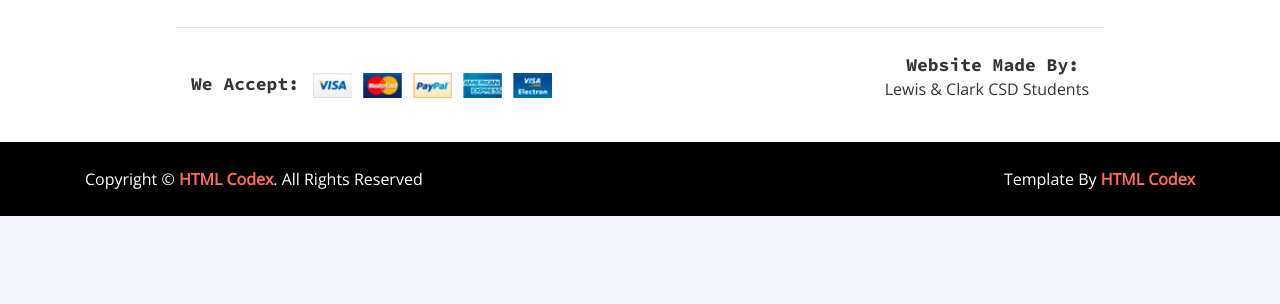
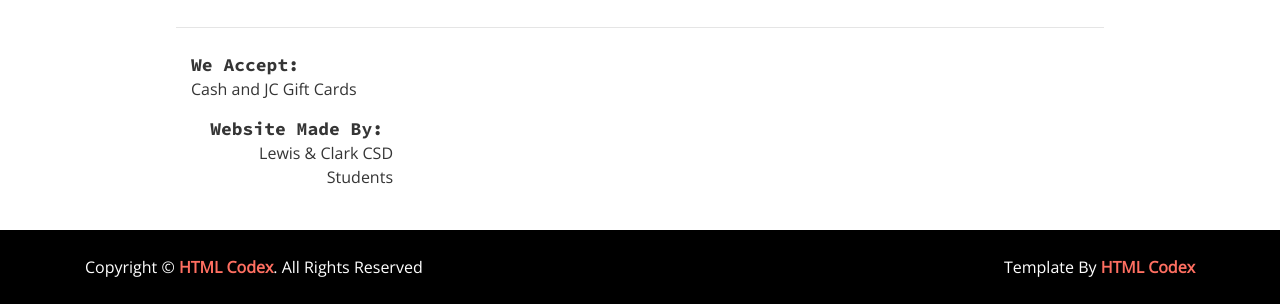
Before and after one commit to Ella-03/JC_store, a plain HTML site: page cart.html in a window 1280 px wide. Shown: the part 1005-1309 px from the top of the page. Before the commit the page ends 1221 px from the top, so only its background shows below. Drawn offline with nearby package versions, Linux system fonts and the light colour scheme.

Commit message:
modified:   cart.html 	modified:   checkout.html 	modified:   contact.html 	modified:   index.html 	modified:   login.html 	modified:   my-account.html 	modified:   product-detail.html 	modified:   product-list.html 	modified:   wishlist.html

```diff
--- a/cart.html
+++ b/cart.html
@@ -335,8 +335,7 @@
                     <div class="col-md-6">
                         <div class="payment-method">
                             <h2>We Accept:</h2>
-                            <img src="img/payment-method.png" alt="Payment Method" />
-                        </div>
+                            <p>Cash and JC Gift Cards</p>
                     </div>
                   <div class="col-md-6">
                         <div class="payment-security">
```
Also changed, not shown: checkout.html (+1 -1 lines), contact.html (+1 -1 lines), index.html (+1 -1 lines), login.html (+1 -1 lines), my-account.html (+1 -1 lines), product-detail.html (+1 -1 lines), product-list.html (+1 -1 lines), wishlist.html (+1 -1 lines).
